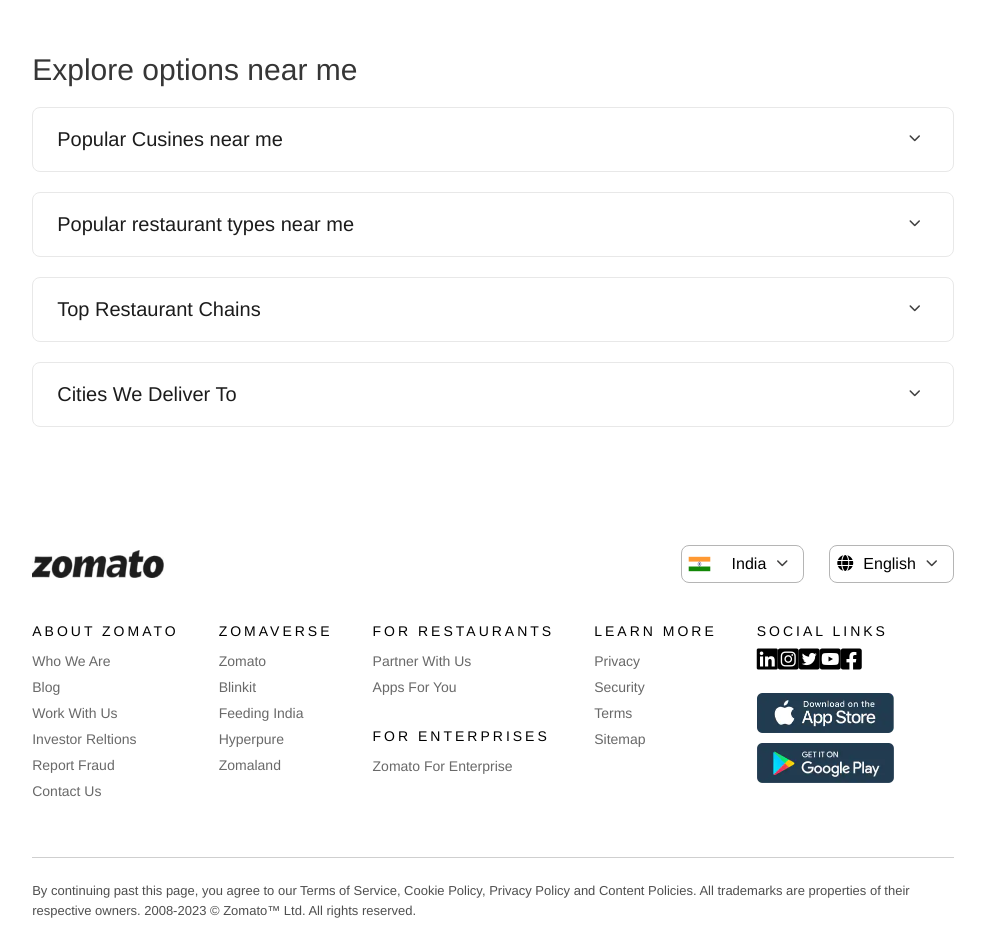
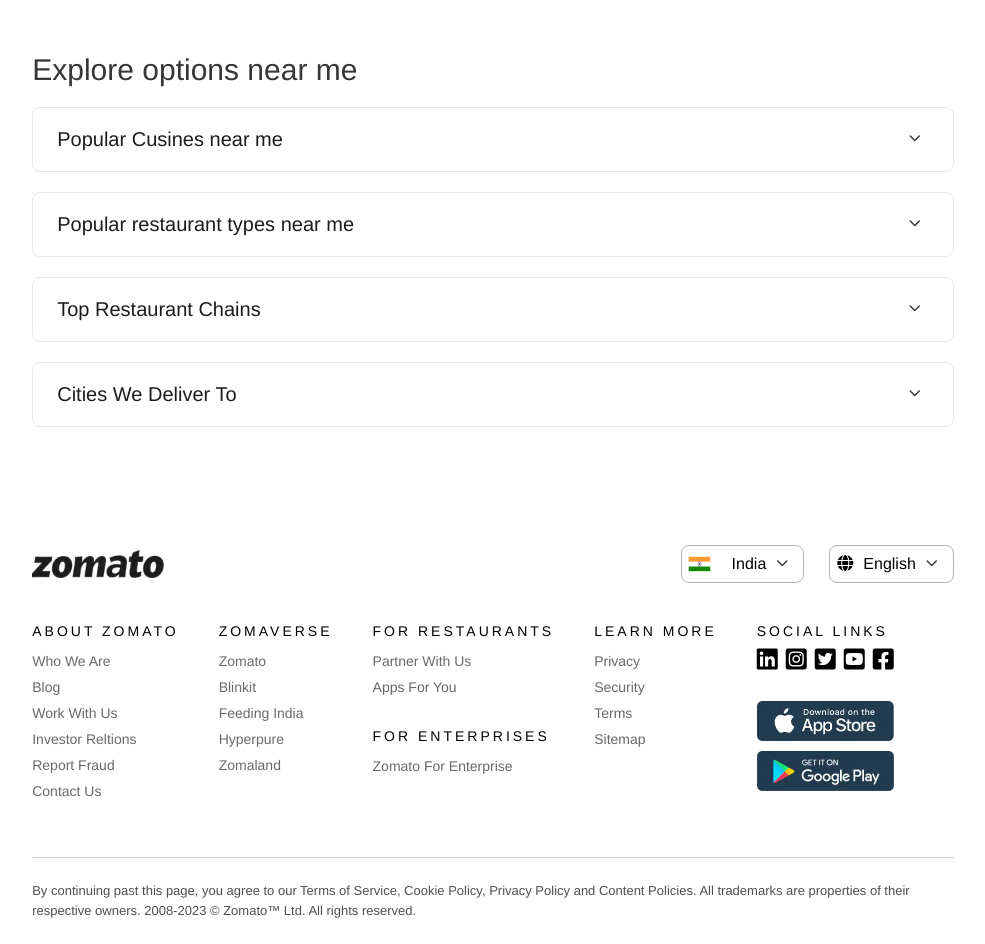
Before and after one commit to sudevvs9510/zomato-clone, a plain HTML site: page index.html in a window 1280 px wide. Shown: the part 2309-3253 px from the top of the page, without its empty margins (147-1132 px from the left). Drawn offline with Linux system fonts and the light colour scheme; a web font is replaced by a local one.

Commit message:
updated files

```diff
--- a/styles.css
+++ b/styles.css
@@ -288,10 +288,6 @@ body{
     bottom: 0;
     width:100%;
     color:#fff;
-
-    /* text-shadow: 2px 2px 5px rgba(0,0,0,0.1);
-    box-shadow: inset 0px -0px 50px rgba( 0,0,0,0.1),
-    inset 0px 0px 50px rgba( 0,0,0,0.1); */
 }
 
 /* .section-description-image-description p:nth-child(1){ */
@@ -338,10 +334,6 @@ body{
     text-align: center;
     margin-bottom: 40px;
 }
-
-/* .cities-main-box{
-    display: ;
-} */
 
 .cities-title span{
     font-size:36px;
@@ -407,7 +399,6 @@ body{
 }
 
 .cities-wrap-box .down{
-    /* transform: rotate(-90deg) ; */
     position:absolute;
     right:100px;
 }
@@ -676,12 +667,8 @@ body{
 
 .footer-links-container{
     display: flex;
-    /* flex-flow: row; */
     width:100%;
-    /* flex-wrap: wrap; */
     justify-content: space-between;
-    /* column-gap: 30px; */
-    /* position:relative;  */
 }
 
 .links-heading{
@@ -698,10 +685,10 @@ body{
 
 .links-box p{
     font-size: 14px;
-    font-weight: 300;
+    font-weight: 100;
     color: rgb(105, 105, 105);
     margin:5px 0;
-    /* padding-right:80px; */
+
     line-height: 21px;
     cursor: pointer;
 }
@@ -715,14 +702,18 @@ body{
 
 .social-media-container{
     display: flex;
-    width:22px;
-    height:22px;
+    width:30px;
+    height:30px;
 }
 
-.social-media-icons{
-    margin-right: 8px;
-    filter: contrast(10);
+.social-media-container a{
+    margin-right:8px;
 }
+
+.social-media-container a:hover{
+    opacity:0.7;
+}
+
 
 .app-store-logos{
     margin-top:20px;
```
